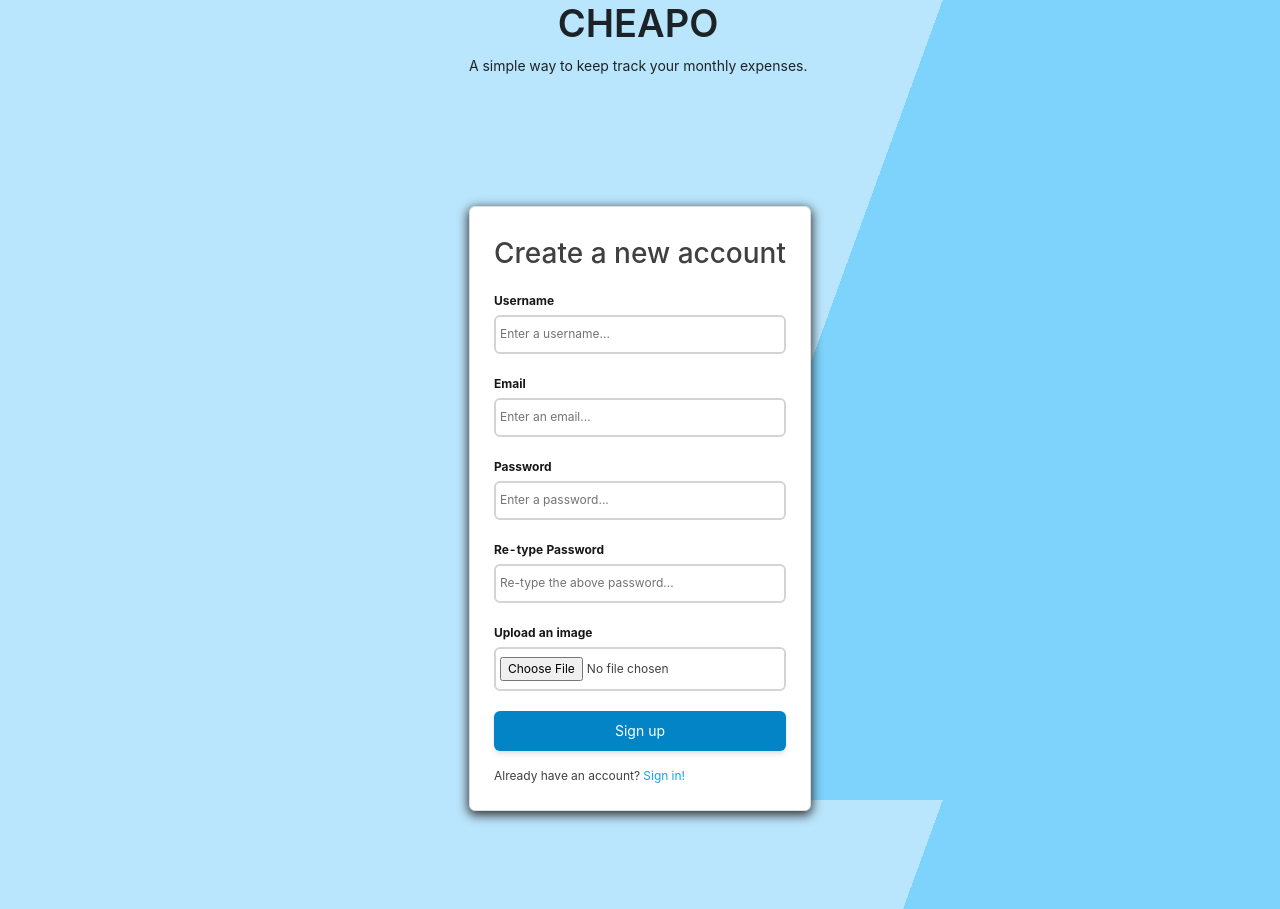
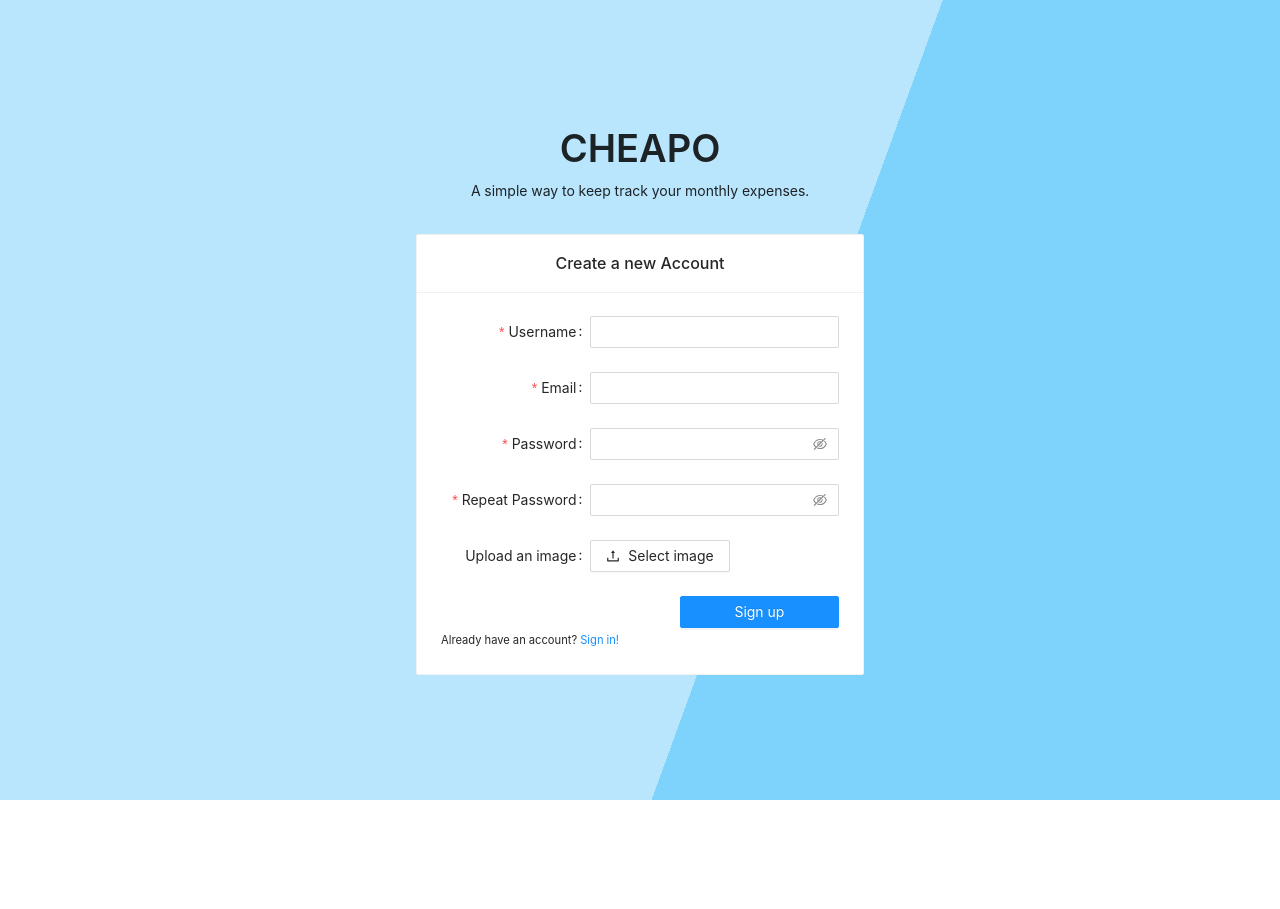
Before and after one commit to mhtros/cheapo-react-client, a React (Create React App) app: page /sign-up in a window 1280 px wide. After the commit the page ends 800 px from the top, so only its background shows below. Built offline with nearby package versions, Linux system fonts and the light colour scheme.

Commit message:
Re-design sign up page

```diff
--- a/src/components/layout/unauthorize-page-template/UnauthorizePageTemplate.js
+++ b/src/components/layout/unauthorize-page-template/UnauthorizePageTemplate.js
@@ -8,7 +8,7 @@ const UnauthorizePageTemplate = ({ children }) => (
     <div>
       <Space
         direction="vertical"
-        style={{ textAlign: "center", marginBottom: "2rem" }}
+        style={{ textAlign: "center", marginBottom: "2rem", width: "100%" }}
       >
         <Title style={{ margin: 0 }}>CHEAPO</Title>
         <Text>A simple way to keep track your monthly expenses.</Text>
--- a/src/pages/authentication/signup/Signup.js
+++ b/src/pages/authentication/signup/Signup.js
@@ -1,32 +1,20 @@
-import { useContext, useState } from "react";
+import { UploadOutlined } from "@ant-design/icons";
+import { Button, Card, Form, Input, Typography, Upload } from "antd";
+import React, { useState } from "react";
 import { Link, useNavigate } from "react-router-dom";
 import { apiUri } from "../../../appsettings";
-import CenteredContainer from "../../../components/layout/centered-container/CenteredContainer";
-import Button from "../../../components/UI/button/Button";
-import Card from "../../../components/UI/card/Card";
-import Input from "../../../components/UI/input/Input";
-import themeContext from "../../../context/theme-context";
 import displayError from "../../../helpers/display-exception-error";
 import { errorToast, successToast } from "../../../helpers/toasts";
-import classes from "./Signup.module.css";
+
+const { Text } = Typography;
 
 const Signup = () => {
   const navigate = useNavigate();
-  const themeCtx = useContext(themeContext);
-  const darkClass = themeCtx.dark ? "--dark" : "";
-
-  const [email, setEmail] = useState("");
-  const [username, setUsername] = useState("");
-  const [password, setPassword] = useState("");
-  const [retypedPassword, setRetypedPassword] = useState("");
+  const [loading, setLoading] = useState(false);
   const [image, setImage] = useState("");
 
-  const [loading, setLoading] = useState(false);
-
-  const signupHandler = async (event) => {
-    event.preventDefault();
-
-    if (password !== retypedPassword) {
+  const signupHandler = async (values) => {
+    if (values.password !== values.repeatPassword) {
       errorToast("Passwords do not match");
       return;
     }
@@ -41,20 +29,18 @@ const Signup = () => {
           "Content-Type": "application/json",
         },
         body: JSON.stringify({
-          email,
-          password,
-          username,
-          ConfirmPassword: retypedPassword,
-          image,
+          email: values.email,
+          password: values.password,
+          username: values.username,
+          ConfirmPassword: values.repeatPassword,
+          image: image === "" ? null : image,
         }),
       });
 
       if (!response.ok) throw await response.json();
 
       successToast("Account created successfully");
-      successToast(
-        "You have been sent an verification link in the email " + email
-      );
+      successToast("Verification link was send in: " + values.email);
 
       navigate("/sign-in");
     } catch (ex) {
@@ -63,81 +49,88 @@ const Signup = () => {
     }
   };
 
-  const fileChangeHandler = (e) => {
-    const file = e.target?.files[0];
-    if (!file) return;
+  const CheckIfJpeg = (file) => {
+    const isJpeg = file.type === "image/jpeg";
+    if (!isJpeg) errorToast(`${file.name} is not a jpeg file`);
+    return isJpeg || Upload.LIST_IGNORE;
+  };
+
+  const changeImageHandler = ({ file, onSuccess }) => {
+    setTimeout(() => {
       const reader = new FileReader();
       reader.readAsDataURL(file);
       reader.onload = (evt) => setImage(evt.target.result);
+      onSuccess("ok");
+    }, 0);
   };
 
   return (
-    <CenteredContainer>
-      <Card>
-        <form className={classes["signup-form"]}>
-          <h1 className={classes[`signup-form_h1${darkClass}`]}>
-            Create a new account
-          </h1>
-          <Input
-            id="username"
-            type="text"
+    <Card
+      title="Create a new Account"
+      style={{ minWidth: "20rem", textAlign: "center" }}
+    >
+      <Form
+        labelCol={{ span: 9 }}
+        style={{ textAlign: "left" }}
+        onFinish={signupHandler}
+      >
+        <Form.Item
           label="Username"
-            placeholder="Enter a username..."
-            value={username}
-            onChange={(e) => setUsername(e.target.value)}
-          />
-          <Input
-            id="email"
-            type="text"
-            label="Email"
-            placeholder="Enter an email..."
-            value={email}
-            onChange={(e) => setEmail(e.target.value)}
-          />
-          <Input
-            id="password"
-            type="password"
+          name="username"
+          rules={[{ required: true }]}
+        >
+          <Input />
+        </Form.Item>
+
+        <Form.Item label="Email" name="email" rules={[{ required: true }]}>
+          <Input />
+        </Form.Item>
+        <Form.Item
           label="Password"
-            placeholder="Enter a password..."
-            value={password}
-            onChange={(e) => setPassword(e.target.value)}
-          />
-          <Input
-            id="re-password"
-            type="password"
-            label="Re-type Password"
-            placeholder="Re-type the above password..."
-            value={retypedPassword}
-            onChange={(e) => setRetypedPassword(e.target.value)}
-          />
-          <Input
-            id="image"
-            type="file"
-            label="Upload an image"
-            otherProperties={{
-              accept: "image/jpeg",
-            }}
-            onChange={fileChangeHandler}
-          />
+          name="password"
+          rules={[{ required: true }]}
+        >
+          <Input.Password />
+        </Form.Item>
+
+        <Form.Item
+          label="Repeat Password"
+          name="repeatPassword"
+          rules={[{ required: true }]}
+        >
+          <Input.Password />
+        </Form.Item>
+
+        <Form.Item label="Upload an image">
+          <Upload
+            onRemove={() => setImage("")}
+            beforeUpload={CheckIfJpeg}
+            customRequest={changeImageHandler}
+            maxCount={1}
+            accept="image/jpeg"
+            listType="picture"
+          >
+            <Button icon={<UploadOutlined />}>Select image</Button>
+          </Upload>
+        </Form.Item>
+
+        <div style={{ display: "flex", flexDirection: "row-reverse" }}>
           <Button
-            style={{ marginTop: "1rem" }}
-            type="submit"
-            loadingText="Loading"
-            text="Sign up"
+            style={{ width: "40%" }}
             loading={loading}
-            onClick={signupHandler}
-          />
-          <div className={classes["signup-form_links"]}>
-            <div className={classes[`signup-form__forgot${darkClass}`]}>
-              Already have an account?{" "}
-              <Link className={classes["link"]} to="/sign-in">
-                Sign in!
-              </Link>
+            type="primary"
+            htmlType="submit"
+          >
+            Sign up
+          </Button>
         </div>
-          </div>
-        </form>
+
+        <span style={{ fontSize: "0.7rem" }}>
+          <Text>Already have an account?</Text>
+          <Link to="/sign-in"> Sign in!</Link>
+        </span>
+      </Form>
     </Card>
-    </CenteredContainer>
   );
 };
 
--- a/src/pages/authentication/signup/Signup.module.css
+++ /dev/null
@@ -1,46 +0,0 @@
-.signup-form {
-  padding: 0 1rem 1rem 1rem;
-}
-
-.signup-form > * {
-  margin-top: 1rem;
-}
-
-.signup-form_h1 {
-  color: var(--base-color-700);
-}
-
-.signup-form_h1--dark {
-  color: #fff;
-}
-
-.signup-form_links {
-  font-size: 0.75rem;
-}
-
-.signup-form_links > * {
-  margin-top: 0.25rem;
-}
-
-.link {
-  color: var(--secondary-color-500);
-  text-decoration: none;
-  outline: none;
-}
-
-.link:hover {
-  text-decoration: underline;
-}
-
-.link:focus {
-  border-radius: 0.375rem;
-  border: 2px solid var(--secondary-color-500);
-}
-
-.signup-form__forgot {
-  color: var(--base-color-700);
-}
-
-.signup-form__forgot--dark {
-  color: #fff;
-}
```
Lines whose indentation alone changed are shown as unchanged.
